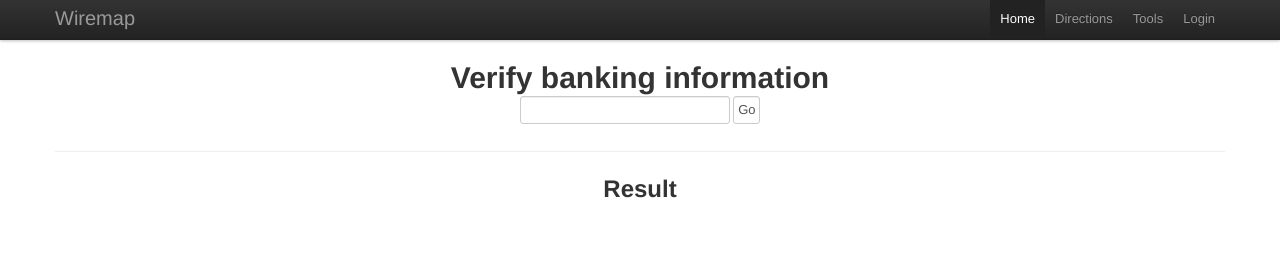
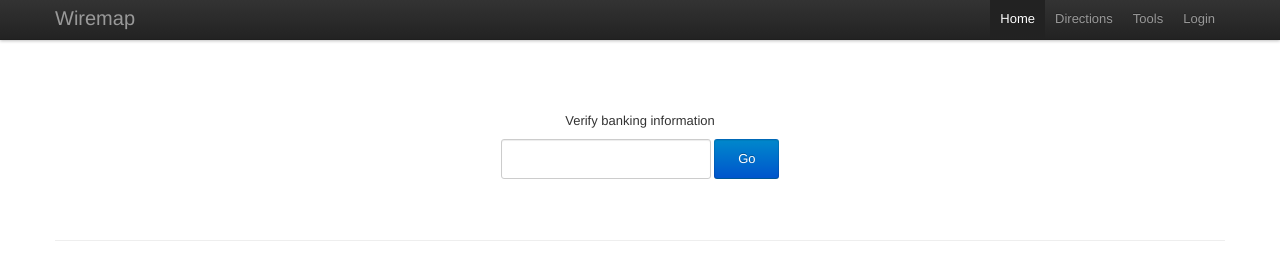
Before and after one commit to Smirnoff/WireMap, a plain HTML site: page web/index.html in a window 1280 px wide. Drawn offline with Linux system fonts and the light colour scheme.

Commit message:
Remade iban.html as index.html and fiddled with how it looked

```diff
--- a/web/iban.html
+++ b/web/index.html
@@ -1,11 +1,17 @@
 <html>
 
 <head>
-  <title>IBAN Checking</title>
+  <title>IBAN, SWIFT, CLABE, Routing code verification</title>
   <link href="css/bootstrap.min.css" rel="stylesheet" />
   <style>
     body { padding-top: 60px; }
-    #iban { height: 28px; }
+    #iban { height: 40px; }
+    #go-btn { height: 40px; width: 5em; }
+    .search-box
+      {
+        margin-top: 4em;
+        margin-bottom: 4em;
+      }
   </style>
   <link href="css/bootstrap-responsive.min.css" rel="stylesheet" />
   <script src="misc.js" type="application/javascript"></script>
@@ -35,16 +41,21 @@
       </div>
     </div>
   </div>
-  <div class="container pagination-centered">
-    <h1>Verify banking information</h1>
-    <form onsubmit="return false;">
+  <div class="container">
+    <div class="pagination-centered search-box">
+      <p>Verify banking information</p>
       <p>
-        <input size="60" type="text" name="iban" id="iban" />
-        <input value="Go" type="button" onclick="click_check_iban();" />
-      </p>
-    </form>
+        <form onsubmit="return false;">
+          <p>
+            <input size="60" type="text" name="iban" id="iban" />
+            <input value="Go" type="button" onclick="click_check_iban();" id="go-btn" class="btn-primary" />
+<!-- class="go-btn btn btn-primary" -->
+          </p>
+        </form>
+        </p>
+    </div>
+
     <hr />
-    <h2>Result</h2>
     <p id="res_note"></p>
     <p id="res_country_code"></p>
     <p id="res_country_name"></p>
```
